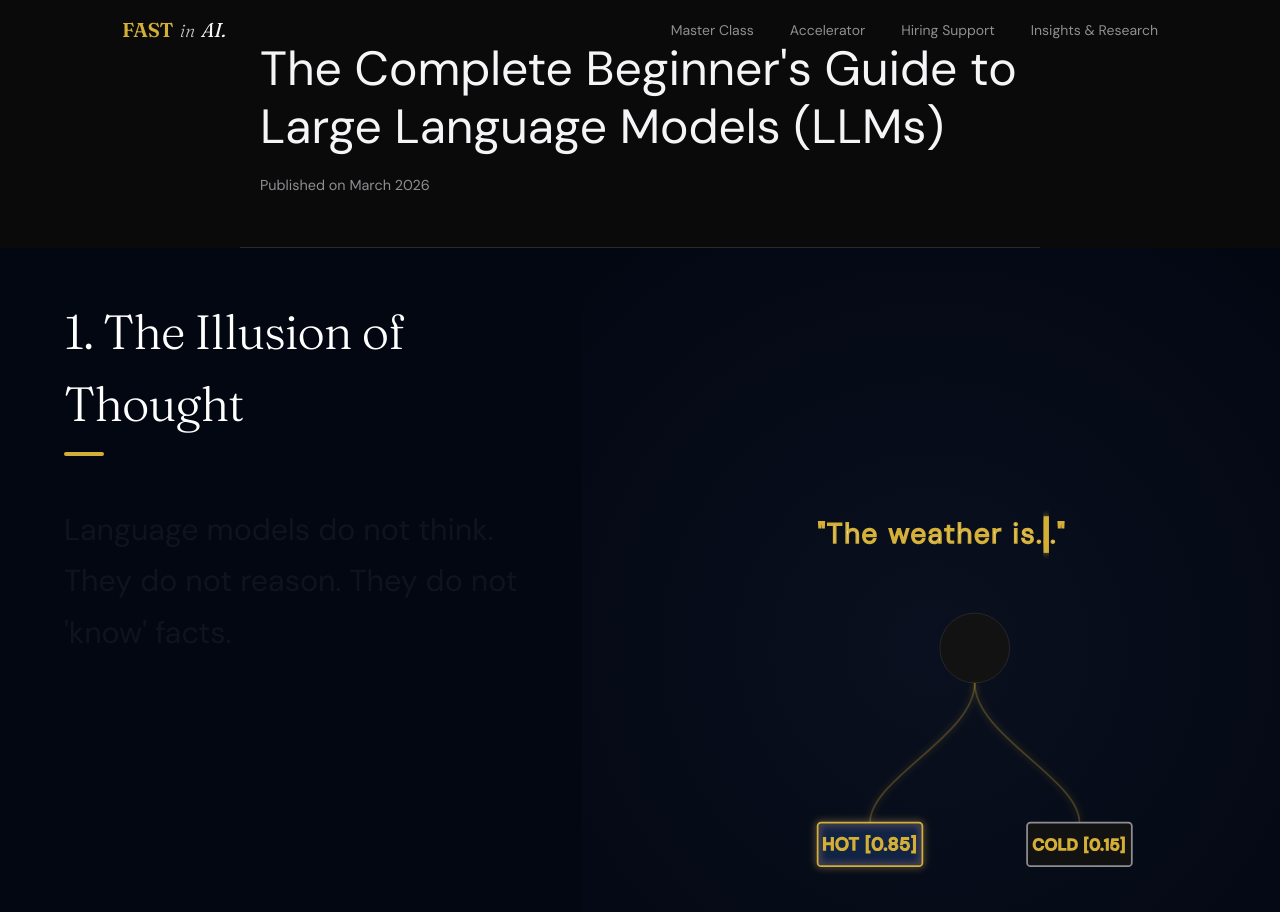
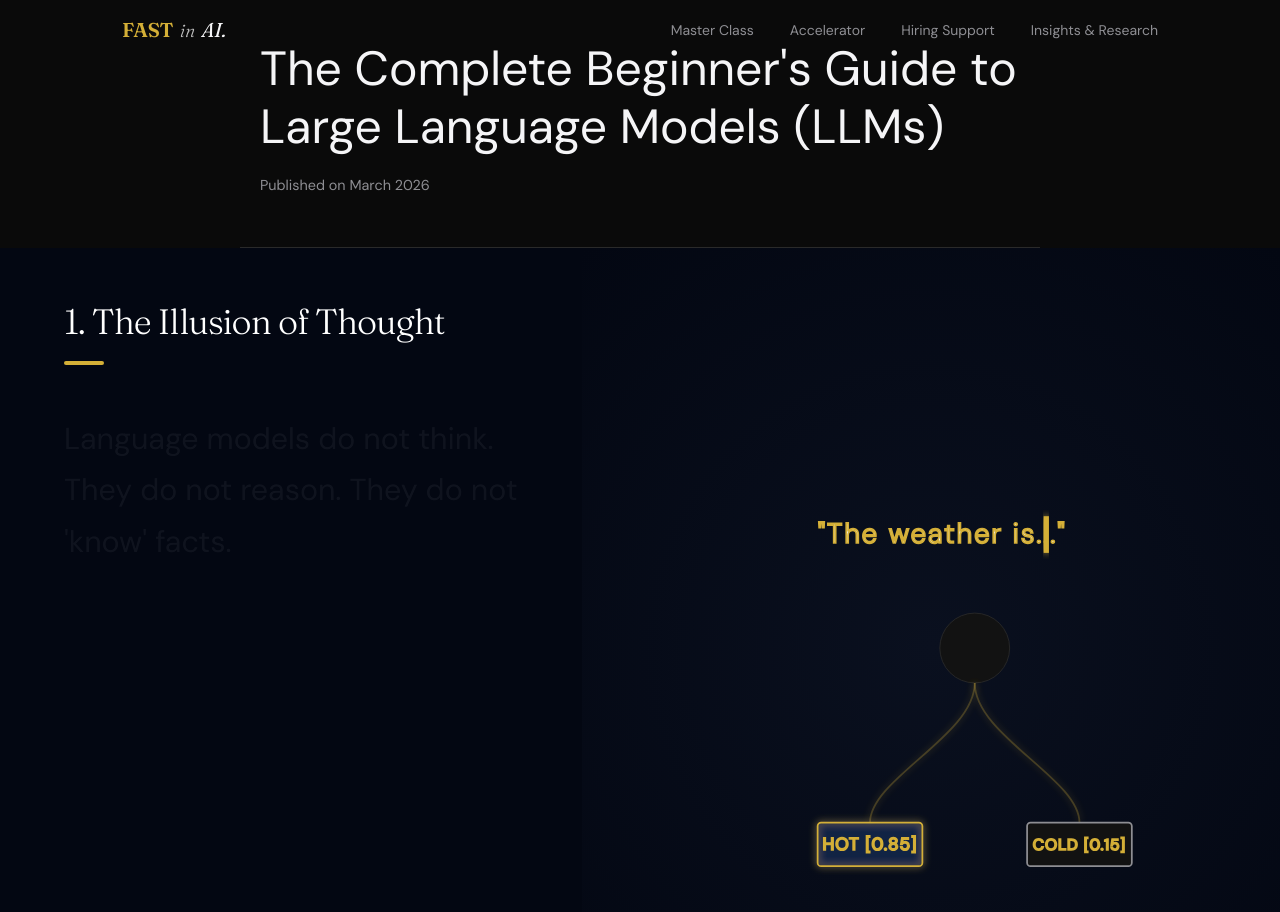
Before and after one commit to iampraveenvemula/fastinai, a React (Vite) app: page /blog/understanding-llm-models-complete-guide in a window 1280 px wide. Shown: the top 912 px of the page. Built offline with nearby package versions, Linux system fonts and the light colour scheme.

Commit message:
Reduce scene title font size in LLMMovie blog post

```diff
--- a/src/components/LLMMovie.jsx
+++ b/src/components/LLMMovie.jsx
@@ -101,7 +101,7 @@ const SceneBlock = ({ data, index }) => {
 
       {/* 2. HEADING — sticky at top with gradient fade below it */}
       <div className="scened-heading">
-        <h2 style={{ fontSize: 'clamp(1.5rem, 4vw, 3rem)', color: '#ffffff', fontFamily: 'Fraunces, serif', fontWeight: 300, letterSpacing: '-1px', margin: 0 }}>
+        <h2 style={{ fontSize: 'clamp(1.5rem, 4vw, 2.2rem)', color: '#ffffff', fontFamily: 'Fraunces, serif', fontWeight: 300, letterSpacing: '-1px', margin: 0 }}>
           {data.title}
         </h2>
         <div style={{ width: '40px', height: '4px', background: 'var(--primary)', marginTop: '12px', borderRadius: '2px' }} />
```
